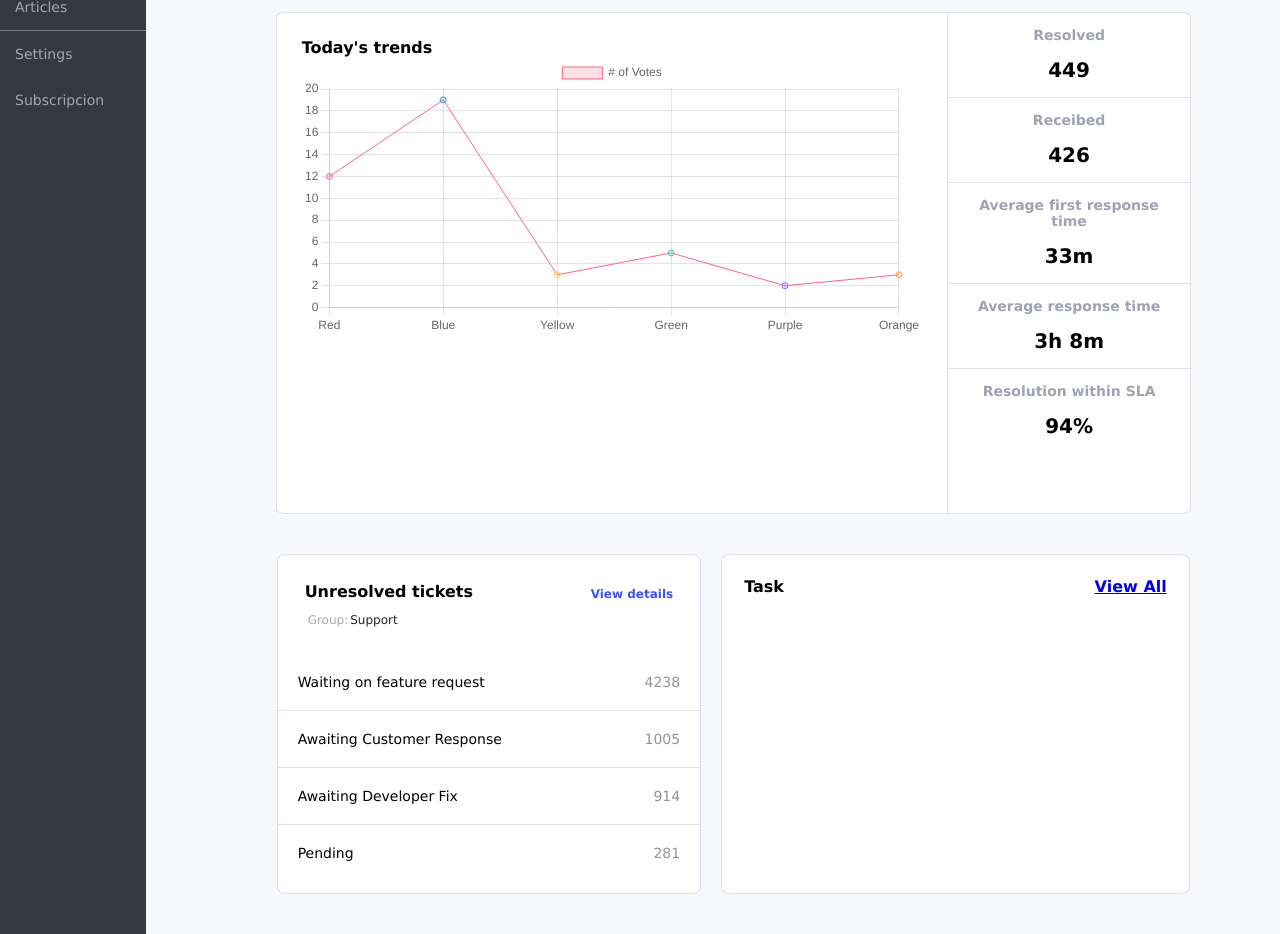
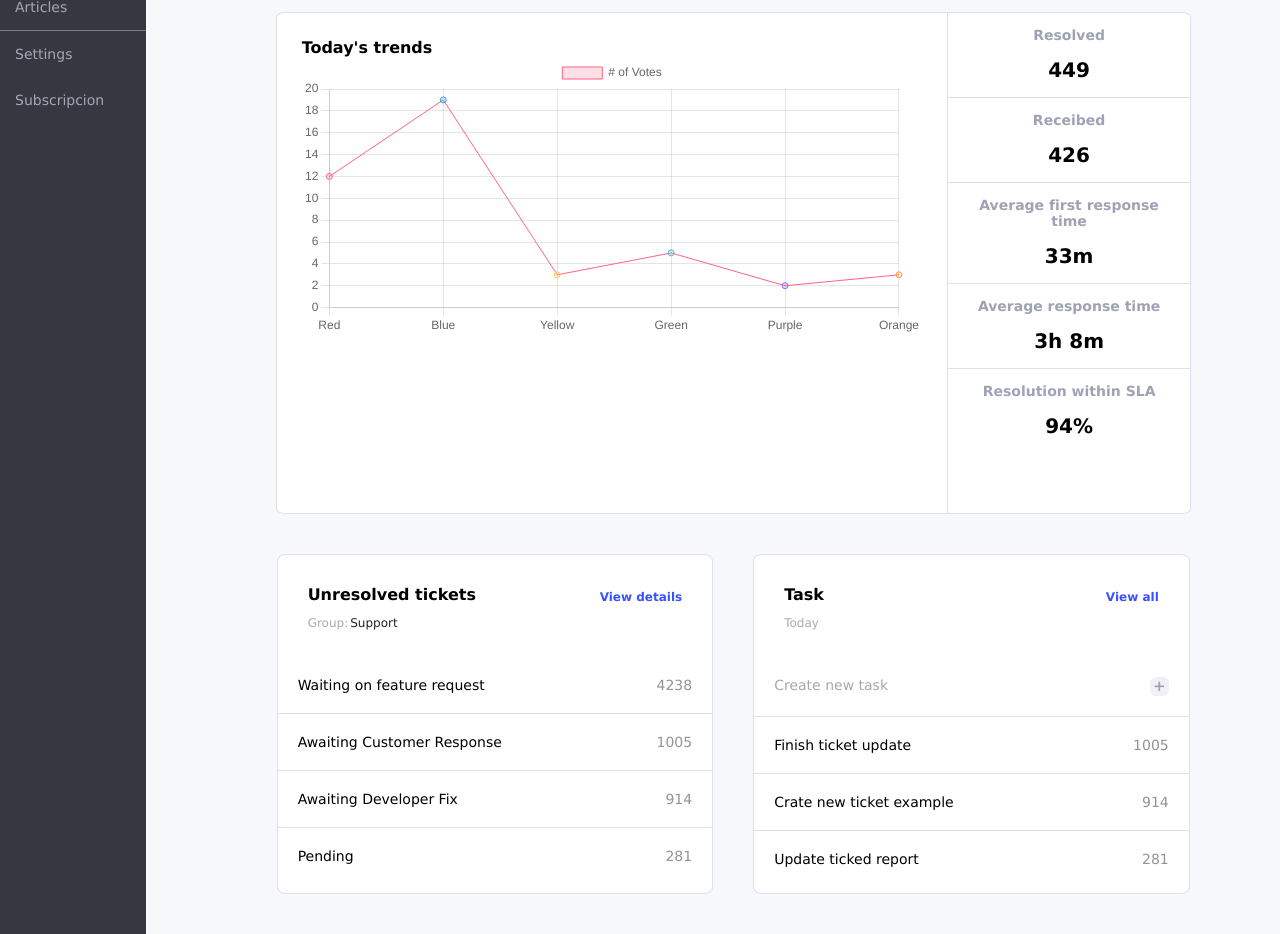
Before and after one commit to hdes26/Admin-DashBoard-UI-CSS, a website: page index.html in a window 1280 px wide. Shown: the part 355-1289 px from the top of the page. Drawn offline with nearby package versions, Linux system fonts and the light colour scheme.

Commit message:
Create new task

```diff
--- a/index.html
+++ b/index.html
@@ -118,8 +118,32 @@
                 </div>
             </div>
             <div id="task">
-                Task
-                <a href="#">View All</a>
+                <div id="taskall">
+                    Task
+                    <a href="#">View all</a>
+                </div>
+                <div id="groupsupport">
+                    Today
+                </div >
+                <div class="datatask">
+                    <div id="createtask">
+                        Create new task
+                        <a href="#">+</a>
+                    </div>
+                    <div>
+                        Finish ticket update
+                        <p>1005</p>
+                    </div>
+                    <div>
+                        Crate new ticket example
+                        <p>914</p>
+                    </div>
+                    <div>
+                        Update ticked report
+                        <p>281</p>
+                    </div>
+
+                </div>
             </div>
         </div>
 
--- a/style.css
+++ b/style.css
@@ -222,10 +222,11 @@ width: 40px;
     background-color: #FFFFFF;
     border: 1px solid #DFE0EB;
     border-radius: 2%;
+    margin-right: 20px;
 }
 .ticandtask #ticket #unresolvedtickets{
     display: flex;
-    padding: 27px;
+    padding: 30px;
     justify-content: space-between;
     font-size: 16px;
     font-weight: bold;
@@ -256,16 +257,54 @@ width: 40px;
    border-bottom: none;
 }
 .ticandtask  #task{
-    display: flex;
-    padding: 22px;
-    justify-content: space-between;
-    width: 50%;
+    width:50% ;
     background-color: #FFFFFF;
     border: 1px solid #DFE0EB;
     border-radius: 2%;
     margin-left: 20px;
+
+}
+.ticandtask #taskall{
+    display: flex;
+    padding: 30px;
+    justify-content: space-between;
     font-size: 16px;
     font-weight: bold;
     font-family: Verdana, Geneva, Tahoma, sans-serif;
+    padding-bottom: 12px;
+}
+.ticandtask #taskall a{
+    margin-top: 5px;
+    font-size: 12px;
+    text-decoration: none;
+    color: #3751FF;
+}
+.datatask div{
+    display: flex;
+   border-bottom: 1.5px solid #DFE0EB;
+   justify-content: space-between;
+   padding: 20px;
+   font-size: 14px;
+}
 
+.datatask div p{
+    color: rgba(128, 128, 128, 0.849);
 }
+.datatask div:last-child{
+
+   border-bottom: none;
+}
+.datatask #createtask{
+    color: rgba(128, 128, 128, 0.692);
+}
+.datatask #createtask a{
+    height: 19px;
+    width: 19px;
+    background-color: #F0F1F7;
+    border-radius: 33%;
+    text-align: center;
+    text-decoration: none;
+    font-size: 15px;
+    color: #9FA2B4;
+    font-weight: bold;
+}
```
